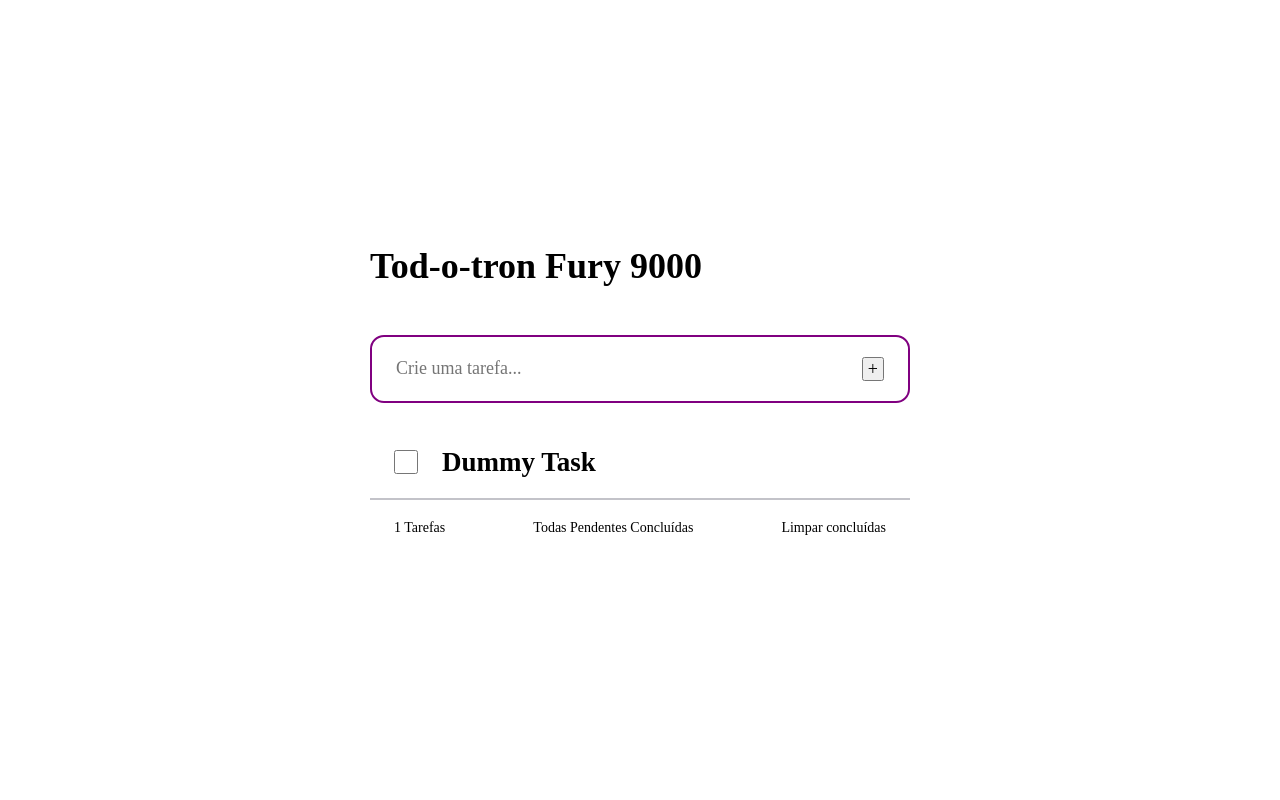
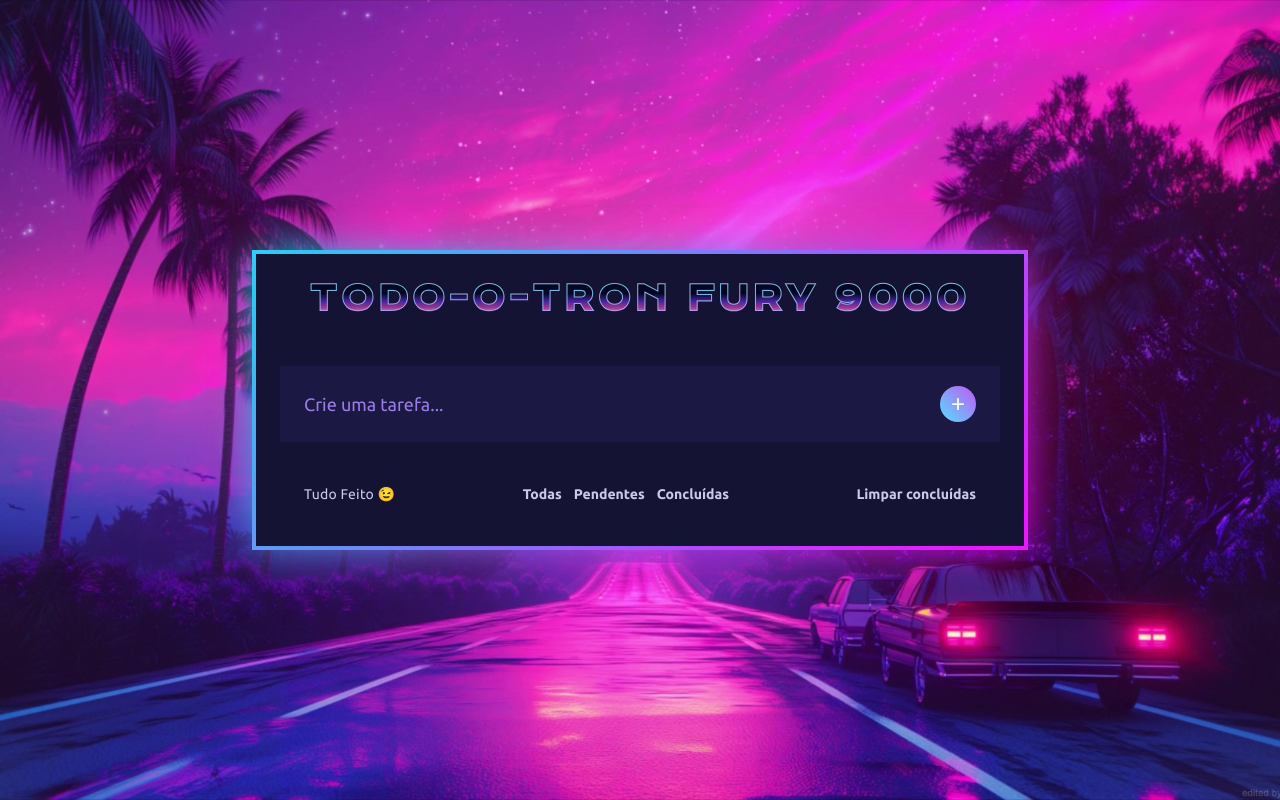
Before and after one commit to seriouslyvictor/todo-o-tron, a plain HTML site: page index.html in a window 1280 px wide. Drawn offline with nearby package versions, Linux system fonts and the light colour scheme.

Commit message:
Definição do estilo visual

```diff
--- /dev/null
+++ b/animista.css
@@ -0,0 +1,51 @@
+.text-focus-in {
+    animation: text-focus-in 1s cubic-bezier(.55, .085, .68, .53) both
+}
+
+.atencao {
+    animation: shake-horizontal .8s cubic-bezier(.455, .03, .515, .955) both
+}
+
+
+
+@keyframes text-focus-in {
+    0% {
+        filter: blur(12px);
+        opacity: 0
+    }
+
+    100% {
+        filter: blur(0);
+        opacity: 1
+    }
+}
+
+
+@keyframes shake-horizontal {
+
+    0%,
+    100% {
+        transform: translateX(0)
+    }
+
+    10%,
+    30%,
+    50%,
+    70% {
+        transform: translateX(-10px)
+    }
+
+    20%,
+    40%,
+    60% {
+        transform: translateX(10px)
+    }
+
+    80% {
+        transform: translateX(8px)
+    }
+
+    90% {
+        transform: translateX(-8px)
+    }
+}
--- a/index.html
+++ b/index.html
@@ -5,26 +5,30 @@
     <meta charset="UTF-8">
     <meta name="viewport" content="width=device-width, initial-scale=1.0">
     <title>Tod-o-tron Fury 9000</title>
+    <link rel="preconnect" href="https://fonts.googleapis.com">
+    <link rel="preconnect" href="https://fonts.gstatic.com" crossorigin>
+    <link
+        href="https://fonts.googleapis.com/css2?family=Krona+One&family=Ubuntu:ital,wght@0,300;0,400;0,500;0,700;1,300;1,400;1,500;1,700&display=swap"
+        rel="stylesheet">
     <link rel="stylesheet" href="reset.css">
     <link rel="stylesheet" href="style.css">
     <link rel="stylesheet" href="media.css">
+    <link rel="stylesheet" href="animista.css">
     <script src="script.js" defer></script>
 </head>
 
 <body>
     <main id="app--core">
         <header id="todo--header">
-            <h1>Tod-o-tron Fury 9000</h1>
+            <h1 class="text-focus-in"><span class="outline">todo-o-tron Fury 9000</span><span
+                    class="grad--text">todo-o-tron Fury 9000</span>
+            </h1>
         </header>
         <form id="todo--form">
-            <input type="text" name="criar--tarefa" id="criar--tarefa" placeholder="Crie uma tarefa...">
+            <input type="text" name="criar--tarefa" id="criar--tarefa" class="" placeholder="Crie uma tarefa...">
             <button type="submit" id="add--tarefa" class="add--tarefa"> + </button>
         </form>
         <section id="tarefas">
-            <article class="tarefa--item">
-                <input type="checkbox" class="tarefa--check" name="concluido">
-                <h2 class="tarefa--titulo">Dummy Task</h2>
-            </article>
         </section>
         <footer id="todo--footer">
             <span class="counter">Tudo Feito!</span>
--- a/script.js
+++ b/script.js
@@ -1,9 +1,14 @@
 const addTask = function (e) {
   e.preventDefault();
-
   const task = document.getElementById("criar--tarefa");
   const tarefaDiv = document.getElementById("tarefas");
-
+  if (!task.value) {
+    task.classList.add("atencao");
+    setTimeout(() => {
+      task.classList.remove("atencao");
+    }, 1000);
+    return;
+  }
   const newTask = document.createElement("article");
   newTask.classList.add("tarefa--item");
   newTask.innerHTML = `<input type="checkbox" class="tarefa--check" name="concluido">
@@ -21,7 +26,9 @@ const atualizarCounter = function () {
   const counter = document.querySelector(".counter");
   numTarefas <= 0
     ? (counter.textContent = "Tudo Feito 😉")
-    : (counter.textContent = `${numTarefas} Tarefas`);
+    : (counter.textContent = `${numTarefas} ${
+        numTarefas === 1 ? "Tarefa" : "Tarefas"
+      }`);
 };
 
 const adicionarEventos = function () {
@@ -42,6 +49,7 @@ const limparConcluidas = function () {
   for (const tarefa of tarefas) {
     tarefa.classList.contains("concluida") ? tarefa.remove() : null;
   }
+  atualizarCounter();
 };
 
 const removerFiltros = function () {
--- a/style.css
+++ b/style.css
@@ -1,50 +1,86 @@
 :root {
+    --angulo: -45deg;
     --padding-x: 1.5rem;
     --padding-y: 1.25rem;
     --gap: 1.5rem;
-    --font-xl: 2.5rem;
+    --font-xl: 2rem;
     --font-body: 1.125rem;
     --font-small: .875rem
 }
 
 body {
+    background-image: url(Assets/sunset-synthwave-road-thumb.jpg);
+    background-size: cover;
+    background-position: bottom;
     display: grid;
     place-items: center;
     height: 100vh;
+    font-family: "Ubuntu", sans-serif;
     font-size: var(--font-body);
+    color: #C8CBE7;
+    font-weight: 400;
+    letter-spacing: 0.25px;
+
+}
+
+h1 {
+    font-family: "Krona One";
+    font-size: var(--font-xl);
+    letter-spacing: 4.8px;
+    text-transform: uppercase;
+    position: relative;
+}
+
+h2 {
+    font-size: inherit;
 }
 
 .grad--text {
-    background: linear-gradient(181deg, #020824 39.21%, #432399 57.24%, #973691 73.26%, #FF9EA8 94.09%);
+    background: linear-gradient(180deg, #020824 39.21%, #432399 57.24%, #973691 73.26%, #FF9EA8 94.09%);
     background-clip: text;
     -webkit-background-clip: text;
     -webkit-text-fill-color: transparent;
+    position: relative;
+    z-index: 2;
+}
+
+.outline {
+    z-index: 0;
+    background-image: linear-gradient(180deg, hsla(189, 67%, 62%, 1), hsla(261, 90%, 77%, 1));
+    background-clip: text;
+    -webkit-background-clip: text;
+    position: absolute;
+    -webkit-text-stroke: 2px transparent;
 }
 
 #app--core {
+    position: relative;
+    padding: var(--padding-x);
+    background-color: hsl(244, 47%, 14%);
     min-width: 20.3125rem;
-    width: 33.75rem;
+    width: 48rem;
     display: flex;
     flex-direction: column;
 }
 
 #todo--header {
+    text-align: center;
     margin-bottom: 3rem;
 }
 
 #todo--form,
 #todo--footer {
+    align-items: center;
     flex: 0 0;
-    height: 4rem;
     padding: var(--padding-y) var(--padding-x);
 }
 
 #todo--form {
+    background-color: hsl(244, 47%, 18%);
     display: flex;
     gap: var(--gap);
-    border-radius: .875rem;
-    border: 2px solid purple;
     margin-bottom: 1.5rem;
+
 }
 
 #tarefas {
@@ -52,11 +88,12 @@ body {
 }
 
 .tarefa--item {
+    background-color: hsl(244, 47%, 18%);
     gap: var(--gap);
     display: flex;
     padding: var(--padding-y) var(--padding-x);
     align-items: center;
-    border-bottom: 2px solid hsla(235, 14%, 26%, 0.3);
+    border-bottom: 1px solid hsla(0, 0%, 95%, 0.1);
 }
 
 .concluida {
@@ -64,20 +101,42 @@ body {
 }
 
 .tarefa--check {
+    cursor: pointer;
+    background-color: white;
     height: 1.5rem;
     width: 1.5rem;
 }
 
 .add--tarefa {
-    width: 1.5rem;
-    height: 1.5rem;
-    font: inherit;
+    font-size: 1.5rem;
+    flex: 0 0 36px;
+    border-radius: 50%;
+    border: none;
+    color: white;
+    width: 36px;
+    height: 36px;
+    background-image: linear-gradient(45deg, hsla(192, 100%, 67%, 1), hsla(280, 87%, 65%, 1));
+    cursor: pointer;
+    user-select: none;
+}
+
+.add--tarefa:hover {
+    transition: 0.4s;
+    box-shadow: 0px 4px 20px #fc00ff, 0px -3px 15px #00dbde;
 }
 
 #criar--tarefa {
+    flex: 1 0;
+    color: inherit;
     font: inherit;
-    width: 100%;
     border: none;
+    background: none;
+    outline: none;
+}
+
+
+#criar--tarefa::placeholder {
+    color: #997de5;
 }
 
 #todo--footer {
@@ -91,3 +150,47 @@ body {
     background: none;
     font: inherit;
 }
+
+#app--core::after {
+    content: "";
+    z-index: -1;
+    position: absolute;
+    inset: 0;
+    background: linear-gradient(var(--angulo), #fc00ff 0%, #00dbde 100%);
+    filter: blur(20px);
+}
+
+
+#app--core::before {
+    content: '';
+    position: absolute;
+    inset: 0;
+    top: 50%;
+    left: 50%;
+    transform: translate(-50%, -50%);
+    padding: .25rem;
+    width: 100%;
+    height: 100%;
+    background: linear-gradient(var(--angulo), #e81cff 0%, #40c9ff 100%);
+    z-index: -1;
+    pointer-events: none;
+}
+
+.wrapper--filtros {
+    display: flex;
+    gap: .75rem;
+}
+
+.btn--filtro {
+    user-select: none;
+    font-weight: 600;
+    cursor: pointer;
+    color: #C8CBE7;
+}
+
+.btn--filtro:hover {
+    transition: 0.4s;
+    cursor: pointer;
+    color: #ffffff;
+    text-shadow: -4px 7px 20px #fc00ff, -2px -3px 15px #00dbde;
+}
```
Also changed, not shown: Assets/sunset-synthwave-road-thumb.jpg (added).
